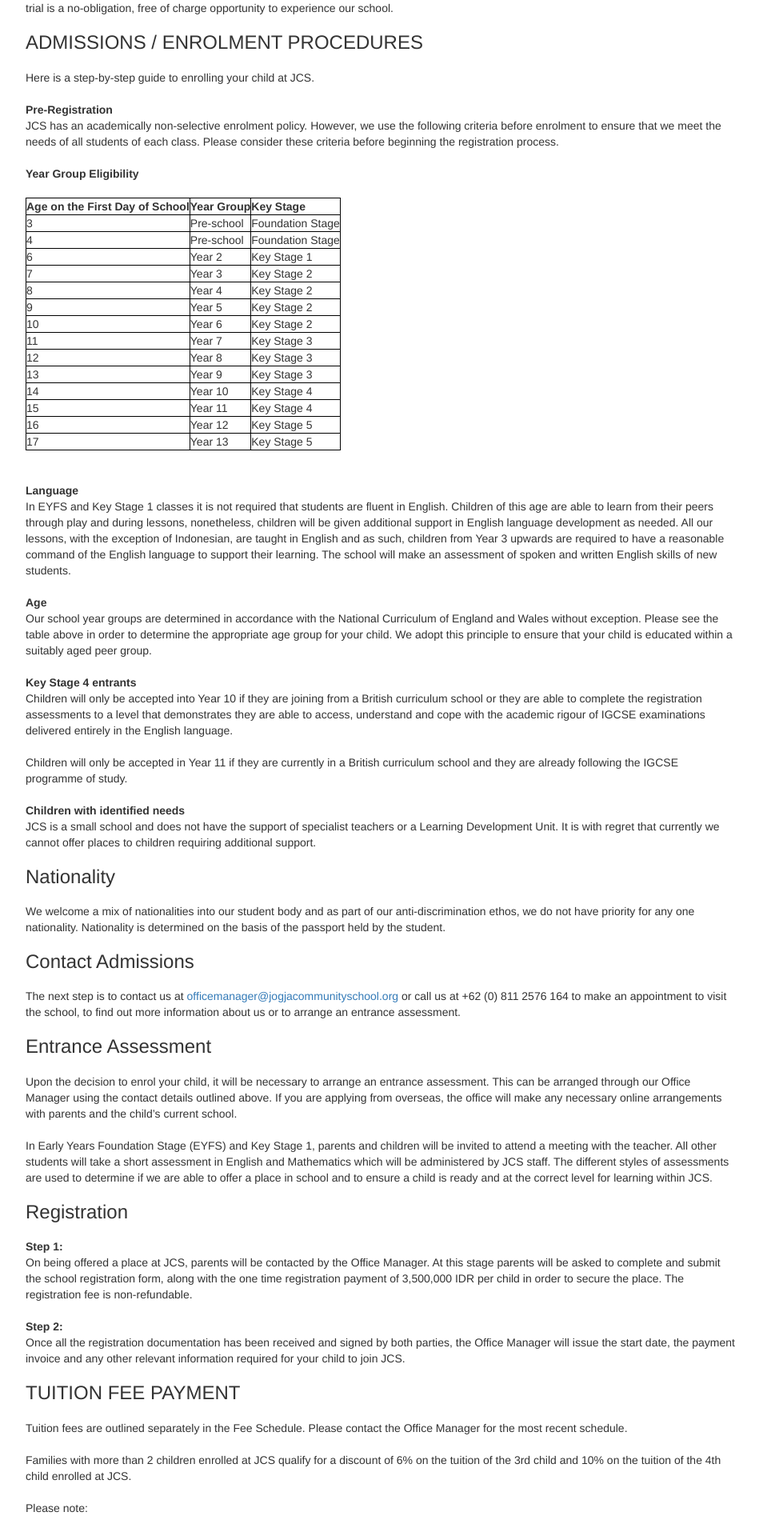
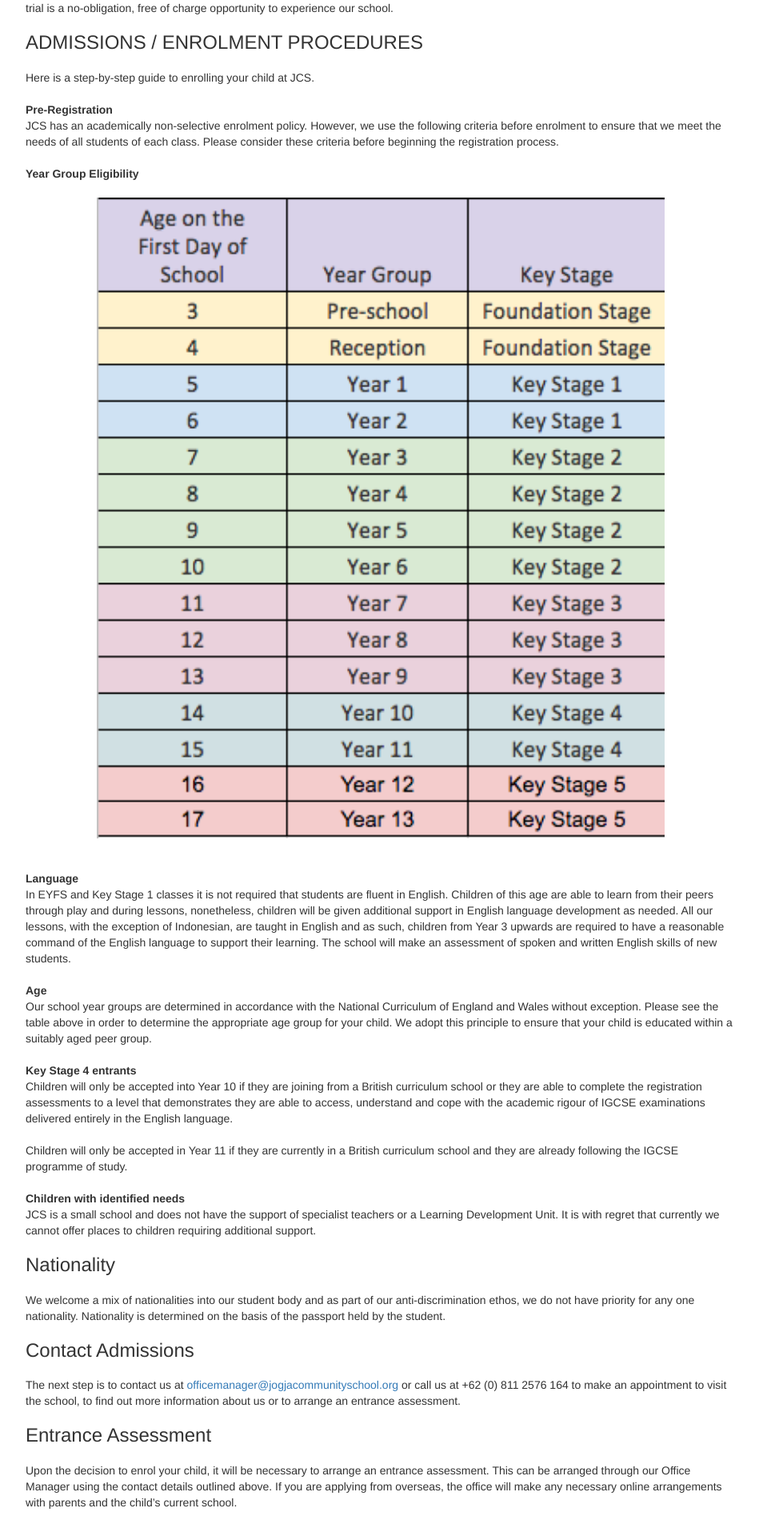
Before and after one commit to rubendarioramirez/jcswebsite, a PHP site: page /admissions.html in a window 1280 px wide. Shown: the part 1159-3069 px from the top of the page at 80% size, without its empty margins (164-1113 px from the left). Run offline with PHP 8.4, Linux system fonts and the light colour scheme.

Commit message:
Fixed admissions

```diff
--- a/admissions.html
+++ b/admissions.html
@@ -152,44 +152,7 @@
                             <br><br>
                             <strong>Year Group Eligibility</strong>
                             <br><br>
-                            <!-- <img src="images/table_admissions_new.png" alt=" " class="center" height="600px" /> -->
-                            <div class="table_mine">
-                              <table class="myTable">
-                                <thead>
-                                  <tr class="w3-red">
-                                    <th>Age on the
-                                    First Day of
-                                    School</th>
-                                    <th>Year Group</th>
-                                    <th>Key Stage</th>
-                                  </tr>
-                                </thead>
-                                <tr>
-                                  <td>3</td>
-                                  <td>Pre-school</td>
-                                  <td>Foundation Stage</td>
-                                </tr>
-                                <tr>
-                                  <td>4</td>
-                                   <td>Pre-school</td>
-                                  <td>Foundation Stage</td>
-                                </tr>
-                                <tr><td> 6 </td> <td> Year 2</td> <td> Key Stage 1 </td></tr>
-                                <tr><td> 7  </td> <td> Year 3</td> <td> Key Stage 2 </td></tr>
-                                <tr><td> 8  </td> <td> Year 4</td> <td> Key Stage 2 </td></tr>
-                                <tr><td> 9  </td> <td> Year 5</td> <td> Key Stage 2 </td></tr>
-                                <tr><td> 10  </td> <td> Year 6</td> <td> Key Stage 2 </td></tr>
-                                <tr><td> 11  </td> <td> Year 7</td> <td> Key Stage 3 </td></tr>
-                                <tr><td> 12  </td> <td> Year 8</td> <td> Key Stage 3 </td></tr>
-                                <tr><td> 13  </td> <td> Year 9</td> <td> Key Stage 3 </td></tr>
-                                <tr><td> 14  </td> <td> Year 10</td> <td> Key Stage 4 </td></tr>
-                                <tr><td> 15  </td> <td> Year 11</td> <td> Key Stage 4 </td></tr>
-                                <tr><td> 16  </td> <td> Year 12</td> <td> Key Stage 5 </td></tr>
-                                <tr><td> 17  </td> <td> Year 13</td> <td> Key Stage 5 </td></tr>
-
-
-                              </table>
-                            </div>
+                            <img src="images/table_admissions_new.png" alt=" " class="center"  />
                             <br><br>
                             <strong>Language</strong>
 
--- a/css/style.css
+++ b/css/style.css
@@ -1413,10 +1413,6 @@
     border-top: none !important;
 }
 
-.myTable, th, td {
-    border: 1px solid black;
-}
-
 
 .tab-content > .active {
     display: block;
```
Also changed, not shown: images/table_admissions.png (deleted), images/table_admissions_new.png, 2 other files.
